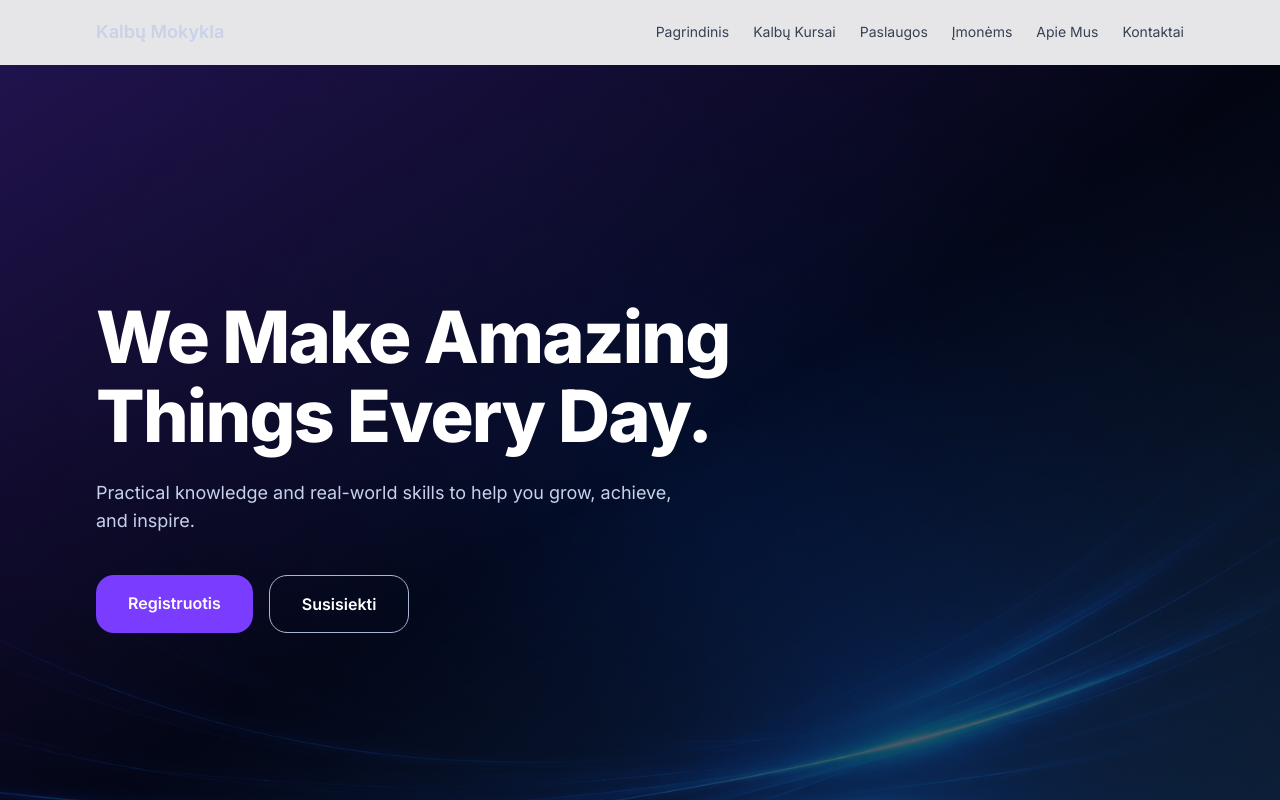
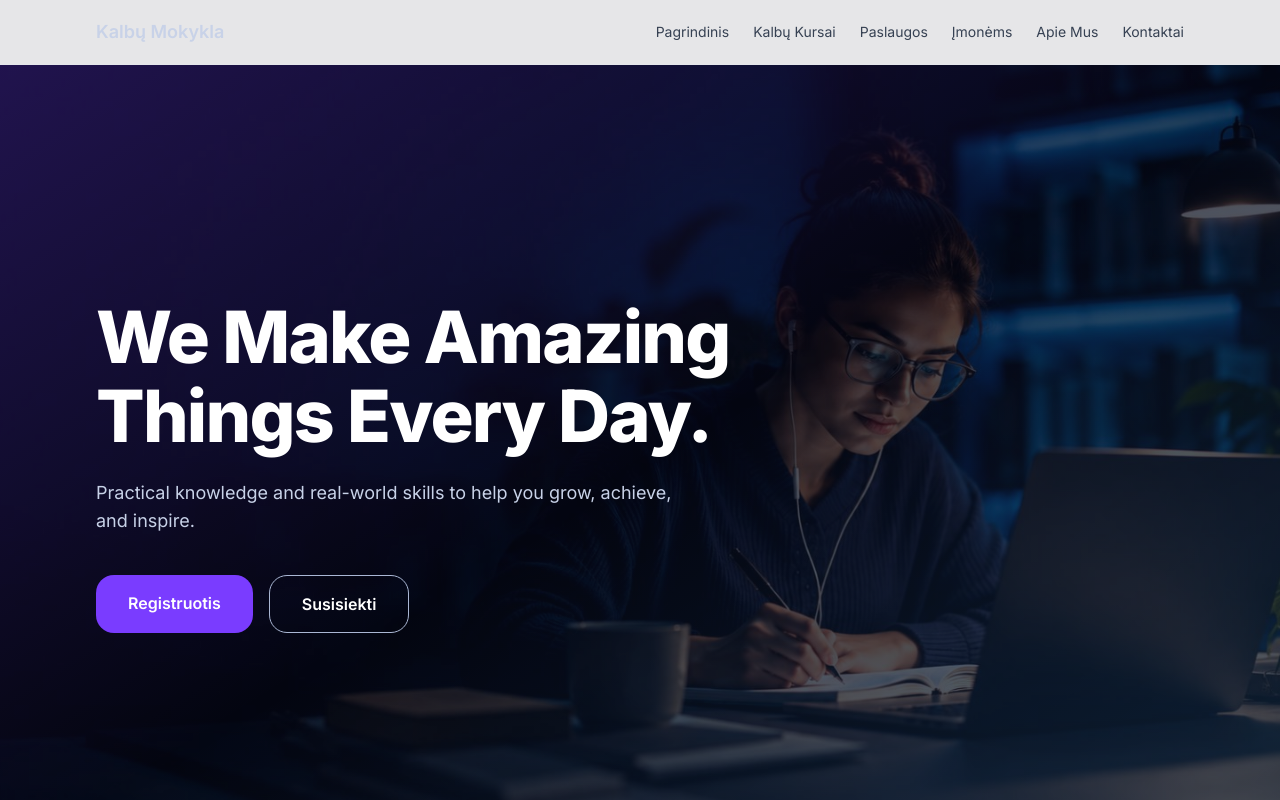
Before and after one commit to martynas-juska/language-school, a Next.js app: page / in a window 1280 px wide. Shown: the top 800 px of the page. Built offline with nearby package versions, Linux system fonts and the light colour scheme.

Commit message:
image fix

```diff
--- a/components/Hero.jsx
+++ b/components/Hero.jsx
@@ -8,7 +8,7 @@ export default function Hero() {
       {/* Background image */}
       <div className="absolute inset-0 -z-10">
         <Image
-          src="/images/hero-image.png"
+          src="/images/language-hero.jpg"
           alt=""
           fill
           priority
```
Also changed, not shown: public/images/language-hero.jpg (added).
